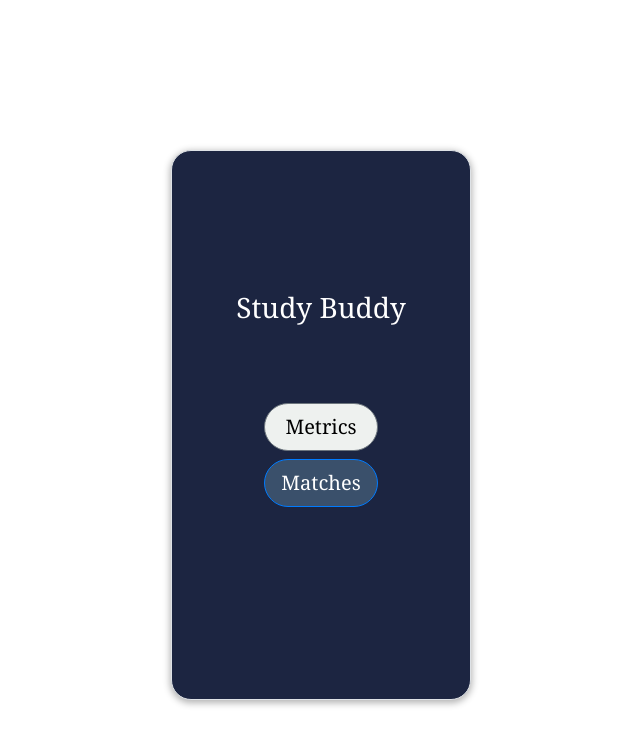
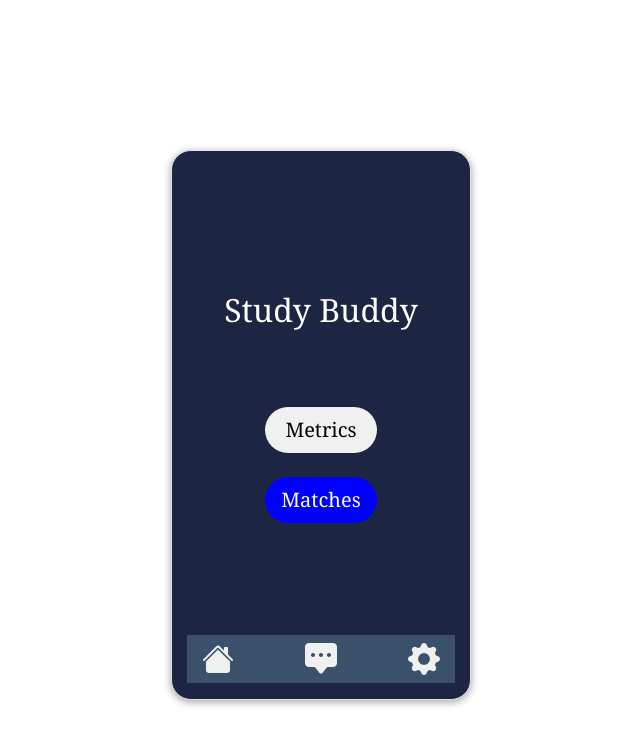
Before and after one commit to Jonathan204/StudyBuddy, a React (Create React App) app: page /home in a window 1280 px wide. Shown: the top 744 px of the page, without its empty margins (319-959 px from the left). Built offline with nearby package versions, Linux system fonts and the light colour scheme.

Commit message:
Home Page Finished, No button functions
Home Page UI implemented. We may want to play around with button styling a bit more. Button functionality not yet implemented.

```diff
--- a/package.json
+++ b/package.json
@@ -7,6 +7,7 @@
     "@testing-library/react": "^11.1.0",
     "@testing-library/user-event": "^12.1.10",
     "bootstrap": "^4.6.0",
+    "bootstrap-icons": "^1.4.0",
     "react": "^17.0.1",
     "react-bootstrap": "^1.5.2",
     "react-bootstrap-range-slider": "^2.0.2",
--- a/src/components/Home/Home.js
+++ b/src/components/Home/Home.js
@@ -1,11 +1,12 @@
 import React from "react";
 import { Button, Container, Row, Col } from "react-bootstrap";
 
-
 import "./styles.css";
+import "../Account/styles.css"; // just so we update with other changes
 
 const Home = () => {
 
+  //not hooked up yet
   const handleMetricsClicked = async (event) => {
   };
 
@@ -16,7 +17,7 @@ const Home = () => {
     <Container className="border account-window account-height">
       <Row className="align-text-center top-buffer">
         <Col>
-          <h3 className="text-white">Study Buddy</h3>
+          <h2 className="text-white">Study Buddy</h2>
         </Col>
       </Row>
 
@@ -25,12 +26,21 @@ const Home = () => {
           <Button className="btn btn-secondary btn-lg btn-block rounded-pill">
             Metrics
           </Button>
-          <Button className="mt-2 btn btn-primary btn-lg btn-block rounded-pill">
+          <Button className="mt-4 btn btn-primary btn-lg btn-block rounded-pill">
             Matches
           </Button>
         </Col>
       </Row>
 
+      <Row className="mt-auto mb-3 container-fluid" style={{backgroundColor:'#3A506B'}}>
+
+        <i className="bi bi-house-fill" style={{ color: '#EEF1EF', fontSize: '2em' }}></i>
+        <Col></Col>
+        <Col><i className="bi bi-chat-square-dots-fill ml-auto mr-auto" style={{color: '#EEF1EF', fontSize:'2em', textAlign:'center'}}></i></Col>
+        <Col></Col>
+        <i className="bi bi-gear-fill" style={{ color: '#EEF1EF', fontSize: '2em', textAlign: 'right' }}></i>
+
+      </Row>
 
 
     </Container>
--- a/src/components/Home/styles.css
+++ b/src/components/Home/styles.css
@@ -1,12 +1,16 @@
+
+@import url("https://cdn.jsdelivr.net/npm/bootstrap-icons@1.3.0/font/bootstrap-icons.css");
 
 .btn-primary, btn-primary:hover, btn-primary:active, btn-primary:visited {
-    background-color: #3A506B !important;
-    color: white;
+    background-color: blue !important;
+    color: white !important;
+    border: none !important;
 }
 
 .btn-secondary, btn-secondary:hover, btn-secondary:active, btn-secondary:visited {
     background-color: #EEF1EF !important;
-    color: black;
+    color: black !important;
+    border: none !important;
 }
 
 .top-buffer {
@@ -26,11 +30,6 @@
     text-align: center;
   }
 
-  .button-column {
-    width: 100%;
-    margin-left: 30px;
-    margin-right: 30px;
-  }
 
   .account-window {
     height: 550px;
@@ -43,3 +42,9 @@
     margin-top: 150px;
     background-color: #1C2541;
   }
+
+  body {
+    font-family: Cambria, Cochin, Georgia, Times, 'Times New Roman', serif;
+    text-align: center;
+    color: #A9B4C2;
+  }
```
Also changed, not shown: 1 other file (tests, documents, lock files or other folders).
